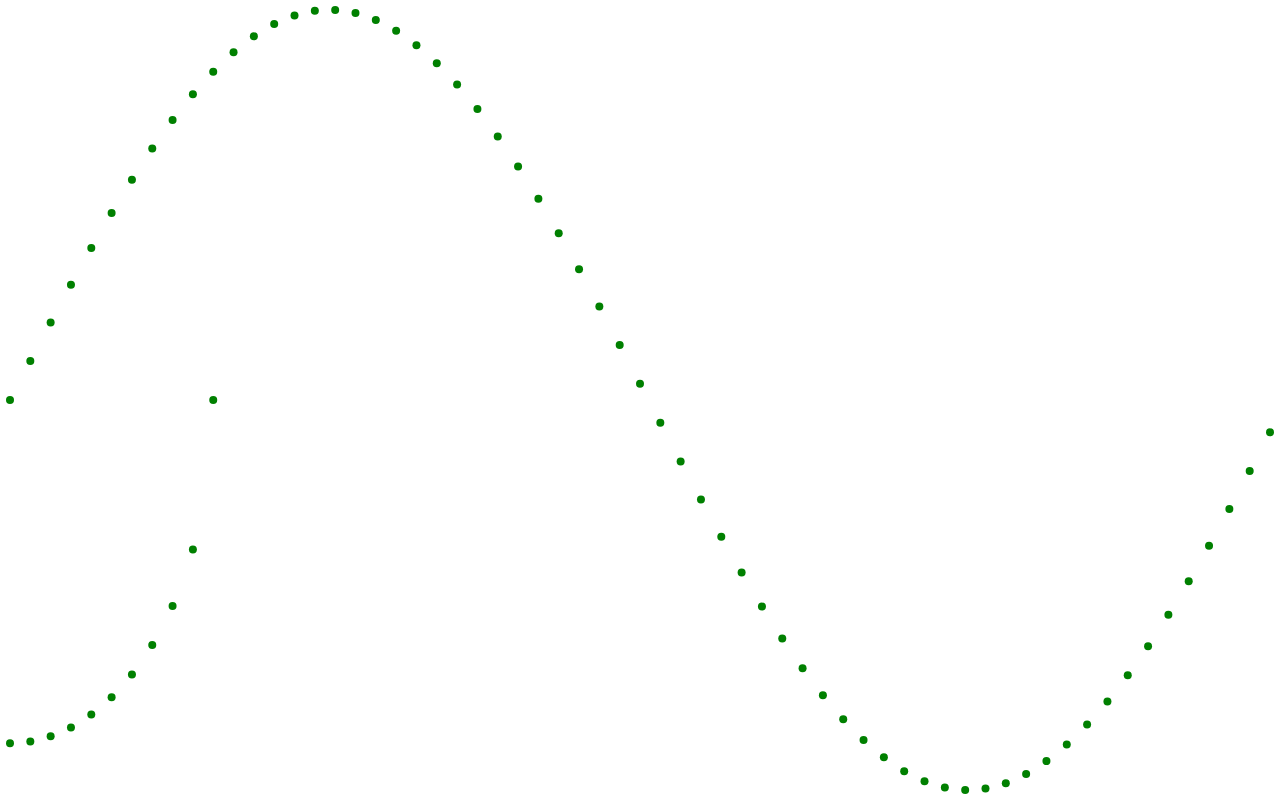
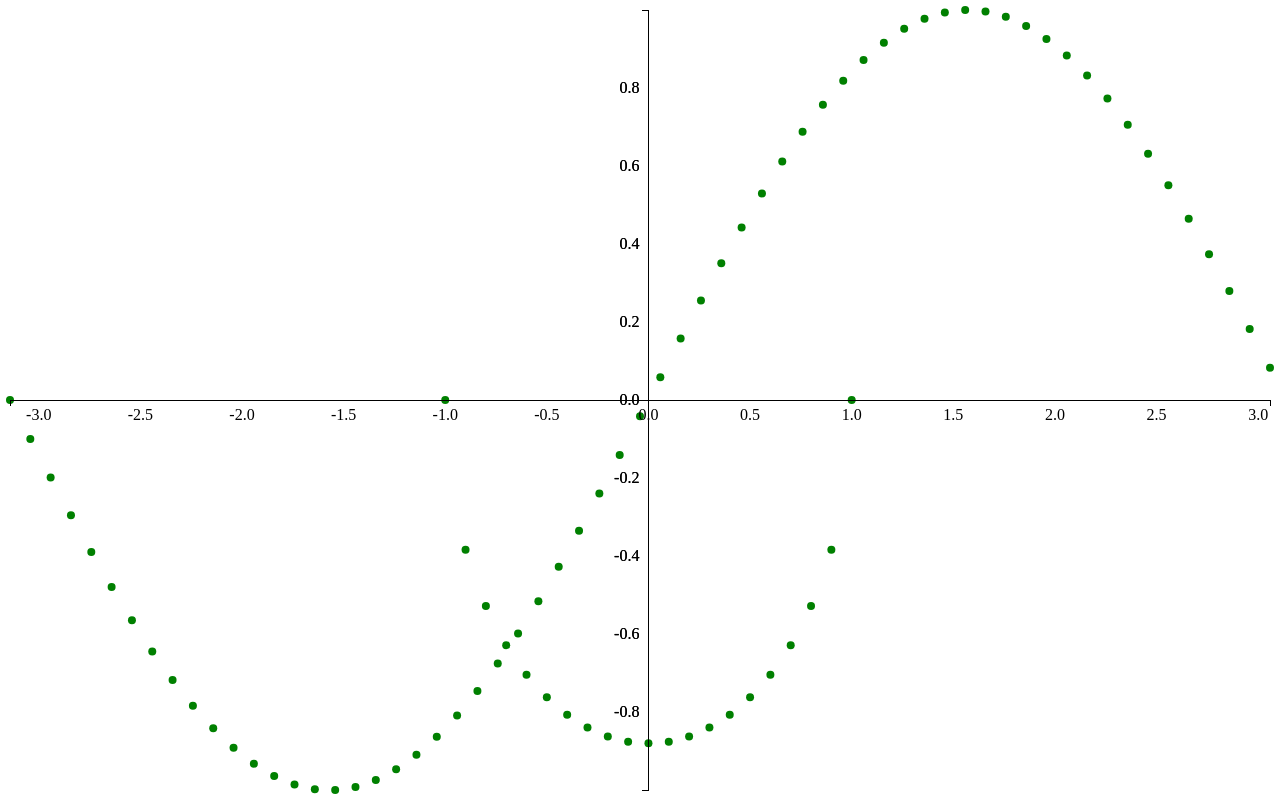
Before and after one commit to choffmeister/d3demo, a website: page index.html in a window 1280 px wide. Drawn offline with nearby package versions, Linux system fonts and the light colour scheme.

Commit message:
add axes

```diff
--- a/index.html
+++ b/index.html
@@ -1,6 +1,14 @@
 <html>
 <head>
 	<title>D3 Demo</title>
+	<style type="text/css">
+		.axis path {
+			stroke-width: 1;
+			stroke: black;
+			fill: none;
+			shape-rendering: crispEdges;
+		}
+	</style>
 	<script type="text/javascript" src="bower_components/jquery/jquery.js"></script>
 	<script type="text/javascript" src="bower_components/underscore/underscore.js"></script>
 	<script type="text/javascript" src="bower_components/d3/d3.js"></script>
--- a/main.js
+++ b/main.js
@@ -1,9 +1,8 @@
 $(function () {
-	data1 = _.range(0.0, Math.PI * 2.0, 0.1).map(function (d) {
+	data1 = _.range(-1.1, 1.1, 0.1).map(function (d) {
 		return { X: d, Y: Math.abs(d) <= 1.0 ? Math.sqrt(1 - d*d) : null };
 	});
-	console.log(data1);
-	data2 = _.range(0.0, Math.PI * 2.0, 0.1).map(function (d) {
+	data2 = _.range(-Math.PI, Math.PI, 0.1).map(function (d) {
 		return { X: d, Y: Math.sin(d) };
 	});
 
@@ -15,6 +14,9 @@ $(function () {
 
 	var scaleX = d3.scale.linear().domain(domainX);
 	var scaleY = d3.scale.linear().domain(domainY);
+
+	var axisX = d3.svg.axis().scale(scaleX).orient("bottom");
+	var axisY = d3.svg.axis().scale(scaleY).orient("left");
 
 	function resize() {
 		var width = $("#canvas").width();
@@ -28,7 +30,7 @@ $(function () {
 	$(window).resize(resize);
 	resize();
 
-	function draw(name, data, trigger) {
+	function drawData(name, data, trigger) {
 		var circles = svg.selectAll("circle." + name).data(_.filter(data, function (d) { return d.Y != null; }));
 		circles.enter()
 			.append("circle")
@@ -51,9 +53,24 @@ $(function () {
 			.remove();
 	};
 
+	function drawAxes() {
+		svg.select("g.axis").remove();
+		svg
+			.append("g")
+			.attr("class", "axis axis-x")
+			.attr("transform", "translate(0," + scaleY(0) + ")")
+			.call(axisX);
+		svg
+			.append("g")
+			.attr("class", "axis axis-y")
+			.attr("transform", "translate(" + scaleX(0) + ",0)")
+			.call(axisY);
+	}
+
 	function drawAll(trigger) {
-		draw("cos", data1, trigger);
-		draw("sin", data2, trigger);
+		drawData("cos", data1, trigger);
+		drawData("sin", data2, trigger);
+		drawAxes();
 	};
 
 	alterData = function () {
```
